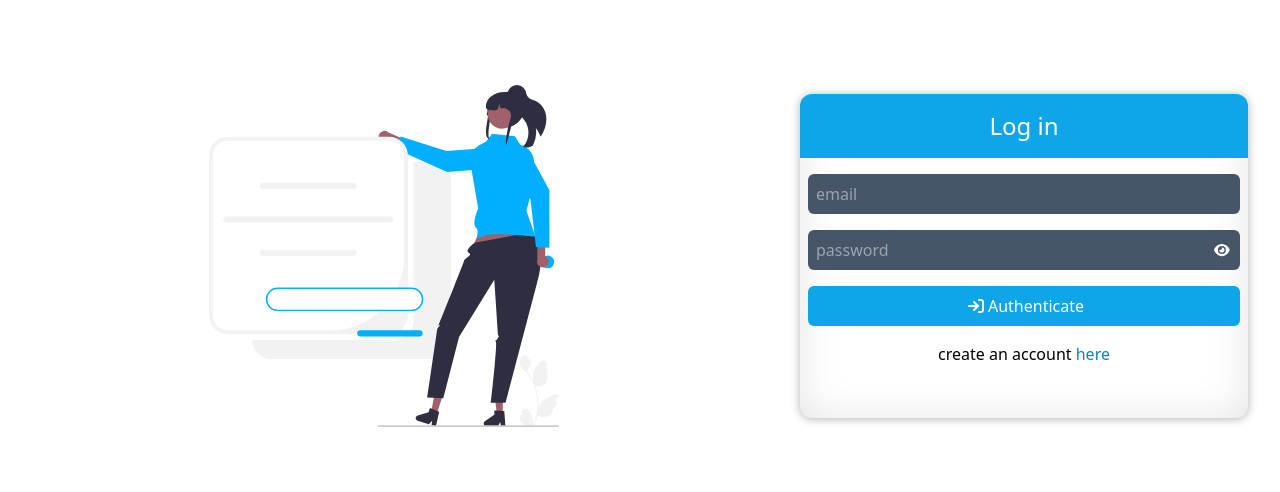
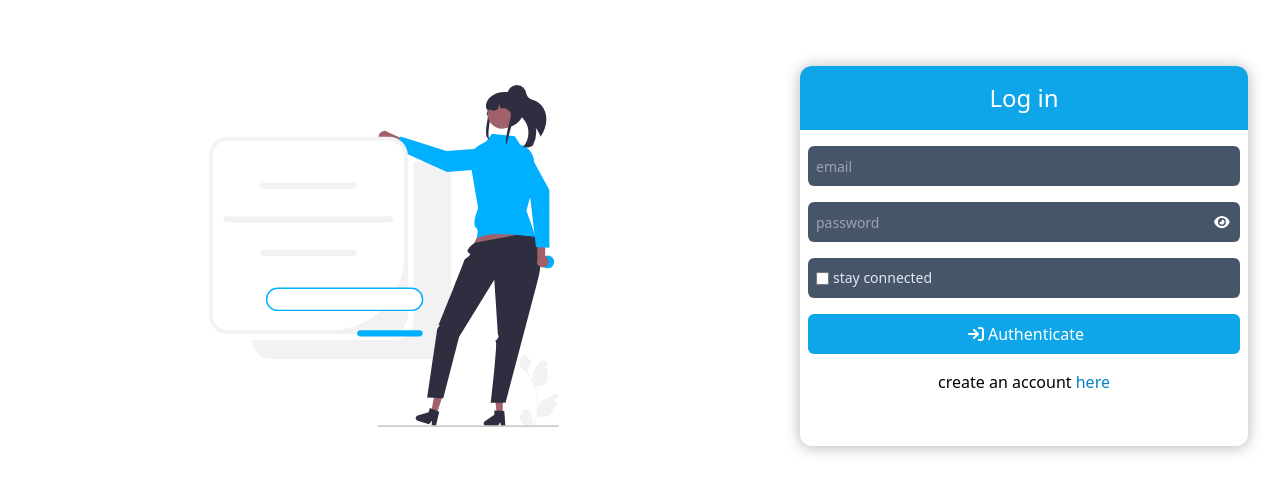
Before and after one commit to TsitoUw/sma-01-front-tailwind, a React (Create React App) app: page /login in a window 1280 px wide. Shown: the part 144-636 px from the top of the page. Built offline with nearby package versions, Linux system fonts and the light colour scheme; no server answers.

Commit message:
make the like button work

```diff
--- a/src/App.css
+++ b/src/App.css
@@ -1,8 +1,8 @@
 .card {
   @apply w-full bg-white shadow-md rounded-xl;
-  -webkit-box-shadow: 0 1px 10px rgba(0, 0, 0, 0.3), 0 0 40px rgba(0, 0, 0, 0.1) inset;
-  -moz-box-shadow: 0 1px 10px rgba(0, 0, 0, 0.3), 0 0 40px rgba(0, 0, 0, 0.1) inset;
-  box-shadow: 0 1px 10px rgba(0, 0, 0, 0.3), 0 0 40px rgba(0, 0, 0, 0.1) inset;
+  -webkit-box-shadow: 0 1px 15px rgba(0, 0, 0, 0.3), 0 0 0px rgba(0, 0, 0, 0.1) inset;
+  -moz-box-shadow: 0 1px 15px rgba(0, 0, 0, 0.3), 0 0 0px rgba(0, 0, 0, 0.1) inset;
+  box-shadow: 0 1px 15px rgba(0, 0, 0, 0.3), 0 0 0px rgba(0, 0, 0, 0.1) inset;
 }
 
 .centered-shadow {
--- a/src/component/pages/header/Header.css
+++ b/src/component/pages/header/Header.css
@@ -1,3 +1,7 @@
 a.active svg {
   @apply text-rose-500;
 }
+
+a.active .dot {
+  @apply text-rose-500 block;
+}
--- a/src/component/pages/header/Header.jsx
+++ b/src/component/pages/header/Header.jsx
@@ -24,8 +24,9 @@ function Header() {
 
   return (
     <nav className="sticky top-0 z-50 h-14 w-full flex justify-around items-center bg-white text-gray-900 centered-shadow">
-      <div className="">
+      <div className="relative">
         <NavLink
+          className="text-center"
           to="/"
           onClick={() => {
             if (path.split(networkConfig.front)[1] === "/") {
@@ -33,7 +34,10 @@ function Header() {
             }
           }}
         >
-          <FontAwesomeIcon icon="home" />
+          <FontAwesomeIcon icon="home" className="m-0" />
+          <div className="hidden dot absolute m-0 p-0 pt-1 text-xs top-4" style={{ left: "0.28rem" }}>
+            <FontAwesomeIcon icon="circle" size="xs" className="" />
+          </div>
         </NavLink>
       </div>
       <div className="">
--- a/src/component/pages/login/Login.jsx
+++ b/src/component/pages/login/Login.jsx
@@ -62,7 +62,7 @@ function Login() {
             </div>
             <div className="flex rounded-sm h-10 my-2">
               <input
-                className="w-11/12 h-full bg-slate-600 p-2 text-white rounded-l-md"
+                className="w-11/12 h-full bg-slate-600 p-2 text-white text-sm rounded-l-md"
                 type={showPassword ? "text" : "password"}
                 placeholder="password"
                 value={password}
@@ -80,7 +80,12 @@ function Login() {
                 <FontAwesomeIcon icon={showPassword ? "eye-slash" : "eye"} size="sm" />
               </div>
             </div>
-
+            <div className="flex rounded-sm h-10 my-2" onClick={() => setKeepLogged((k) => !k)}>
+              <div className=" w-full flex items-center h-full bg-slate-600 p-2 text-white rounded-md">
+                <input type="checkbox" checked={keepLogged} onChange={(e) => setKeepLogged(e.target.checked)} />
+                <p className="mx-1 text-sm text-slate-200">stay connected</p>
+              </div>
+            </div>
             <div className="my-2">
               <button type="submit" className="bg-sky-500 text-white flex justify-center items-center p-2 w-full rounded-md" disabled={isLoading}>
                 <FontAwesomeIcon icon="sign-in" className="mx-1" />
--- a/src/component/pages/post/Post.jsx
+++ b/src/component/pages/post/Post.jsx
@@ -17,6 +17,8 @@ function Post({ post }) {
   const [postedAt, setPostedAt] = useState("");
   const [createdAt, setCreatedAt] = useState("");
   const [liked, setLiked] = useState(false);
+  const [likesCount, setLikesCount] = useState(0);
+  const [reload, setReload] = useState(2);
   const navigate = useNavigate();
 
   useEffect(() => {
@@ -24,28 +26,34 @@ function Post({ post }) {
     setContent(post.content);
     setPostedAt(comparedDate(post.createdAt));
     setCreatedAt(post.createdAt);
+    setLikesCount(post.likes.length);
 
     return () => clearInterval();
-  }, []);
+  }, [post]);
 
   useEffect(() => {
-    likeThis();
     getThisPost();
-  }, [liked]);
+  }, [reload]);
 
   const likeThis = async () => {
-    const data = { userId: currentUser._id };
-    const res = await fetchData(`/posts/${post.id}/like`, "PUT", getUserInfo().token, data);
-    console.log(res);
+    setLiked((l) => !l);
+    const id = getUserInfo().user._id;
+    const data = { userId: id };
+    const res = await fetchData(`/posts/${post._id}/like`, "PUT", getUserInfo().token, data);
+    setLikesCount((c) => (c = res.data.likes.length));
+    console.log(res.data.likes.length);
+    setReload((r) => r + 1);
   };
 
   const getThisPost = async () => {
-    const thisPost = await fetchData(`/posts/${post.id}`, "GET", getUserInfo().token);
+    const thisPost = await fetchData(`/posts/${post._id}`, "GET", getUserInfo().token);
     thisPost.data.likes.forEach((like) => {
+      console.log(like);
       if (getUserInfo().user._id === like) {
         setLiked(true);
       }
     });
+    setLikesCount(thisPost.data.likes.length);
     post = thisPost.data;
   };
 
@@ -202,12 +210,17 @@ function Post({ post }) {
           <div className="action d-flex flex-row px-1 pt-1" style={{ borderRadius: "4px" }}>
             <div className="w-100 d-flex" style={{ borderTop: "1px solid #666" }}>
               <div className="link w-100 me-1 mt-1">
-                <div className="btn btn-dark w-100" onClick={() => setLiked(!liked)}>
-                  <div className="d-flex align-items-center justify-content-center">
-                    <FontAwesomeIcon icon={"heart"} className="p-1" color={liked ? "red" : "white"} />{" "}
-                    {post.likes && post.likes.length > 0 && (
+                <div
+                  className="btn btn-dark w-100"
+                  onClick={() => {
+                    likeThis();
+                  }}
+                >
+                  <div className="text-slate-900">
+                    <FontAwesomeIcon icon={"heart"} className="p-1" color={liked ? "red" : ""} />{" "}
+                    {likesCount > 0 && (
                       <span className="mx-1" style={{ fontSize: "12px" }}>
-                        {post.likes.length}
+                        {likesCount}
                       </span>
                     )}
                   </div>
--- a/src/component/pages/register/Register.css
+++ b/src/component/pages/register/Register.css
@@ -12,7 +12,7 @@
 }
 
 .log-input {
-  @apply w-full h-full bg-slate-600 p-2 text-white rounded-md;
+  @apply w-full h-full bg-slate-600 p-2 text-white text-sm rounded-md;
 }
 
 .deco {
--- a/src/component/pages/register/Register.jsx
+++ b/src/component/pages/register/Register.jsx
@@ -88,7 +88,7 @@ function Register() {
             </div>
             <div className="flex rounded-sm h-10 my-2">
               <input
-                className="w-11/12 h-full bg-slate-600 p-2 text-white rounded-l-md"
+                className="w-11/12 h-full bg-slate-600 p-2 text-white text-sm rounded-l-md"
                 type={showPassword ? "text" : "password"}
                 placeholder="password"
                 value={password}
```
Also changed, not shown: src/component/layout/layout.jsx (added).
